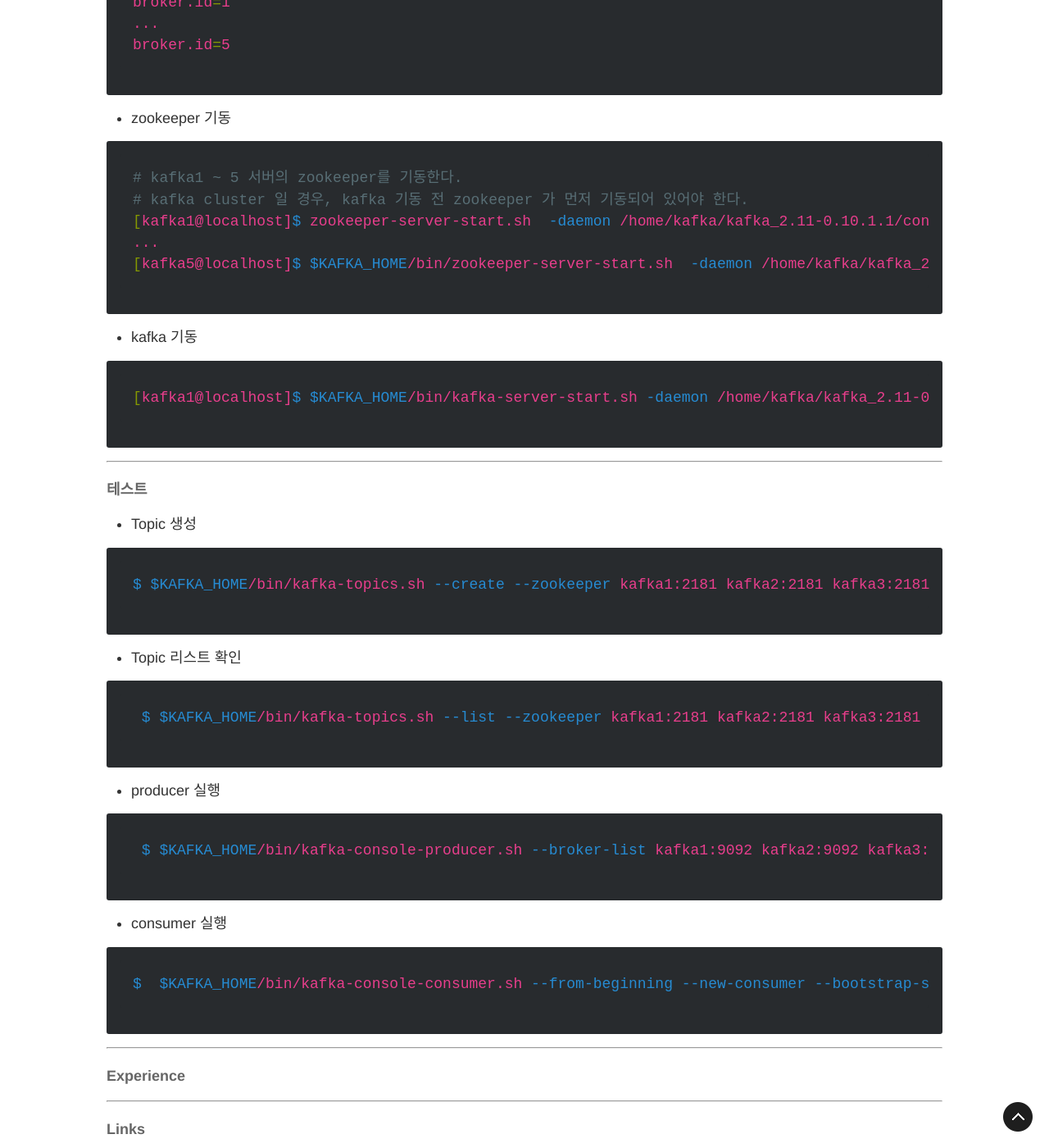
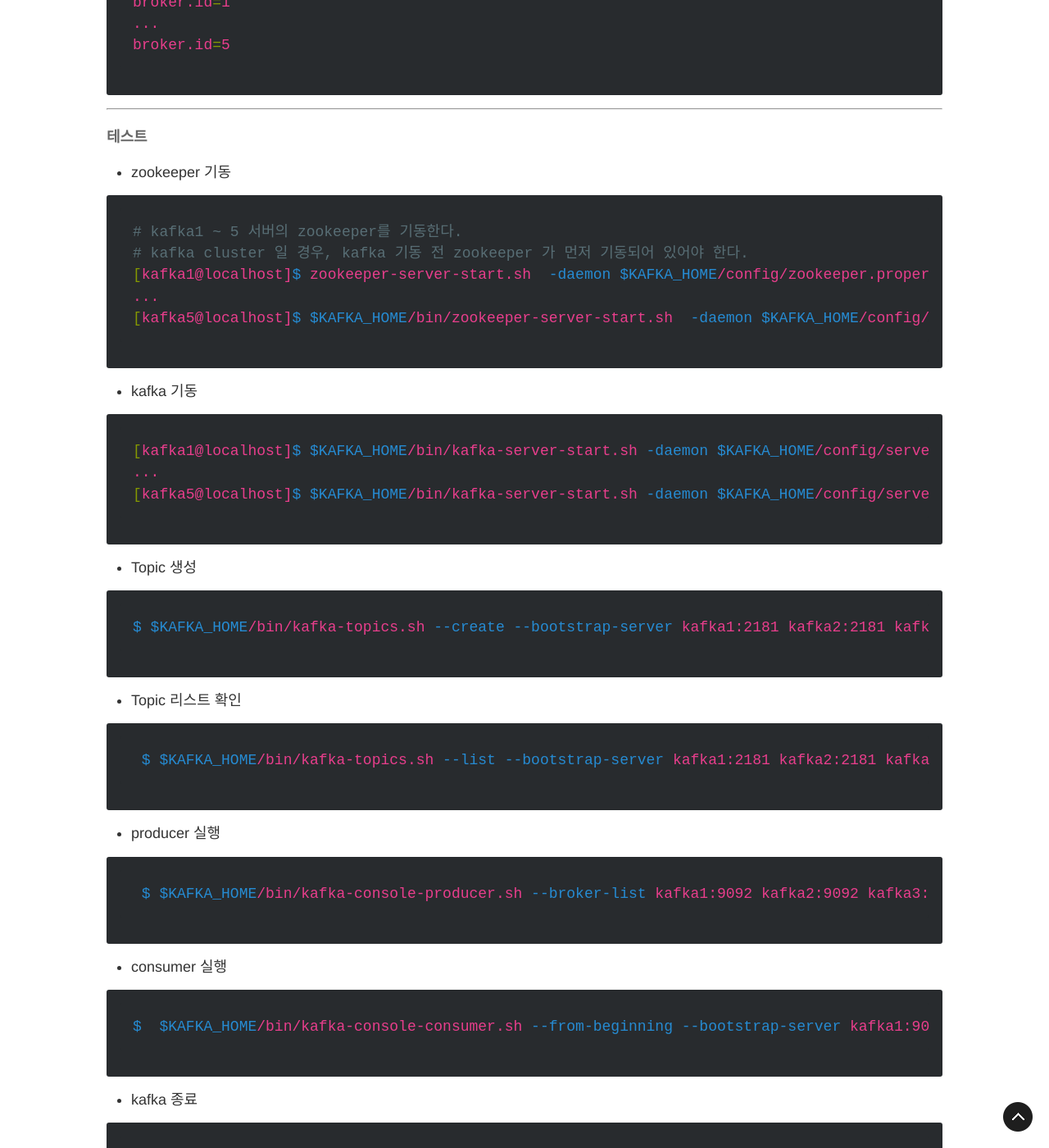
Before and after one commit to gymbombom/gymbombom.github.io, a Jekyll site: the page built from _posts/2023/2023-01-12-1-kafka-install.md, in a window 1280 px wide and 1400 px high, scrolled down 3557 px. Shown: the whole window at 82% size. Built offline with Jekyll 4.4.1, drawn with Linux system fonts in a browser that asks for light colours; some web fonts are replaced; comment, search, counter and statistics services are not loaded; some of the changed text lies outside the part shown.

Commit message:
kafka 설치버전 및 jdk환경 update

````diff
--- a/_posts/2023/2023-01-12-1-kafka-install.md
+++ b/_posts/2023/2023-01-12-1-kafka-install.md
@@ -8,7 +8,7 @@
 #### 환경
 
 kafka version : kafka_2.13-3.4.0<br>
-jdk : openjdk-17.0.2<br>
+jdk : openjdk-11.0.18<br>
 os : centos7<br>
 
 설치정보<br>
@@ -30,7 +30,7 @@
 
 * jdk가 설치되어 있어야한다.<br>
 * kafka download<br>
-[kafka archive download](https://archive.apache.org/dist/kafka/) 에서 kafka를 download 한다.
+[kafka archive download](https://archive.apache.org/dist/kafka/){: target="_blank"} 에서 kafka를 download 한다.
 
 * /etc/hosts 파일수정<br>
 각 서버별로 /etc/hosts 파일에 hostname을 등록한다.
@@ -140,35 +140,38 @@
 broker.id=5
 ```
 
+---
+
+#### 테스트
+
 * zookeeper 기동
 
 ```shell
 # kafka1 ~ 5 서버의 zookeeper를 기동한다.
 # kafka cluster 일 경우, kafka 기동 전 zookeeper 가 먼저 기동되어 있어야 한다.
-[kafka1@localhost]$ zookeeper-server-start.sh  -daemon /home/kafka/kafka_2.11-0.10.1.1/config/zookeeper.properties
+[kafka1@localhost]$ zookeeper-server-start.sh  -daemon $KAFKA_HOME/config/zookeeper.properties
 ...
-[kafka5@localhost]$ $KAFKA_HOME/bin/zookeeper-server-start.sh  -daemon /home/kafka/kafka_2.11-0.10.1.1/config/zookeeper.properties
+[kafka5@localhost]$ $KAFKA_HOME/bin/zookeeper-server-start.sh  -daemon $KAFKA_HOME/config/zookeeper.properties
 ```
 * kafka 기동
 
 ```shell
-[kafka1@localhost]$ $KAFKA_HOME/bin/kafka-server-start.sh -daemon /home/kafka/kafka_2.11-0.10.1.1/config/server.properties
+[kafka1@localhost]$ $KAFKA_HOME/bin/kafka-server-start.sh -daemon $KAFKA_HOME/config/server.properties
+...
+[kafka5@localhost]$ $KAFKA_HOME/bin/kafka-server-start.sh -daemon $KAFKA_HOME/config/server.properties
 ```
 
----
-
-#### 테스트
 
 * Topic 생성
 
 ```shell
-$ $KAFKA_HOME/bin/kafka-topics.sh --create --zookeeper kafka1:2181 kafka2:2181 kafka3:2181 kafka4:2181 kafka5:2181  --replication-factor 3 --partitions 50 --topic test;
+$ $KAFKA_HOME/bin/kafka-topics.sh --create --bootstrap-server kafka1:2181 kafka2:2181 kafka3:2181 kafka4:2181 kafka5:2181  --replication-factor 3 --partitions 50 --topic test;
 ```
 
 * Topic 리스트 확인
 
 ```shell
- $ $KAFKA_HOME/bin/kafka-topics.sh --list --zookeeper kafka1:2181 kafka2:2181 kafka3:2181 kafka4:2181 kafka5:2181;
+ $ $KAFKA_HOME/bin/kafka-topics.sh --list --bootstrap-server kafka1:2181 kafka2:2181 kafka3:2181 kafka4:2181 kafka5:2181;
 ```
 
 * producer 실행
@@ -180,7 +183,23 @@
 * consumer 실행
 
 ```shell
-$  $KAFKA_HOME/bin/kafka-console-consumer.sh --from-beginning --new-consumer --bootstrap-server kafka1:9092 kafka2:9092 kafka3:9092 kafka4:9092 kafka5:9092 --topic test;
+$  $KAFKA_HOME/bin/kafka-console-consumer.sh --from-beginning --bootstrap-server kafka1:9092 kafka2:9092 kafka3:9092 kafka4:9092 kafka5:9092 --topic test;
+```
+
+* kafka 종료
+
+```shell
+[kafka1@localhost]$ $KAFKA_HOME/bin/kafka-server-stop.sh;
+...
+[kafka5@localhost]$ $KAFKA_HOME/bin/kafka-server-stop.sh;
+```
+
+* zookeeper 종료
+
+```shell
+[kafka1@localhost]$ $KAFKA_HOME/bin/zookeeper-server-stop.sh;
+...
+[kafka5@localhost]$ $KAFKA_HOME/bin/zookeeper-server-stop.sh;
 ```
 
 ---
````
